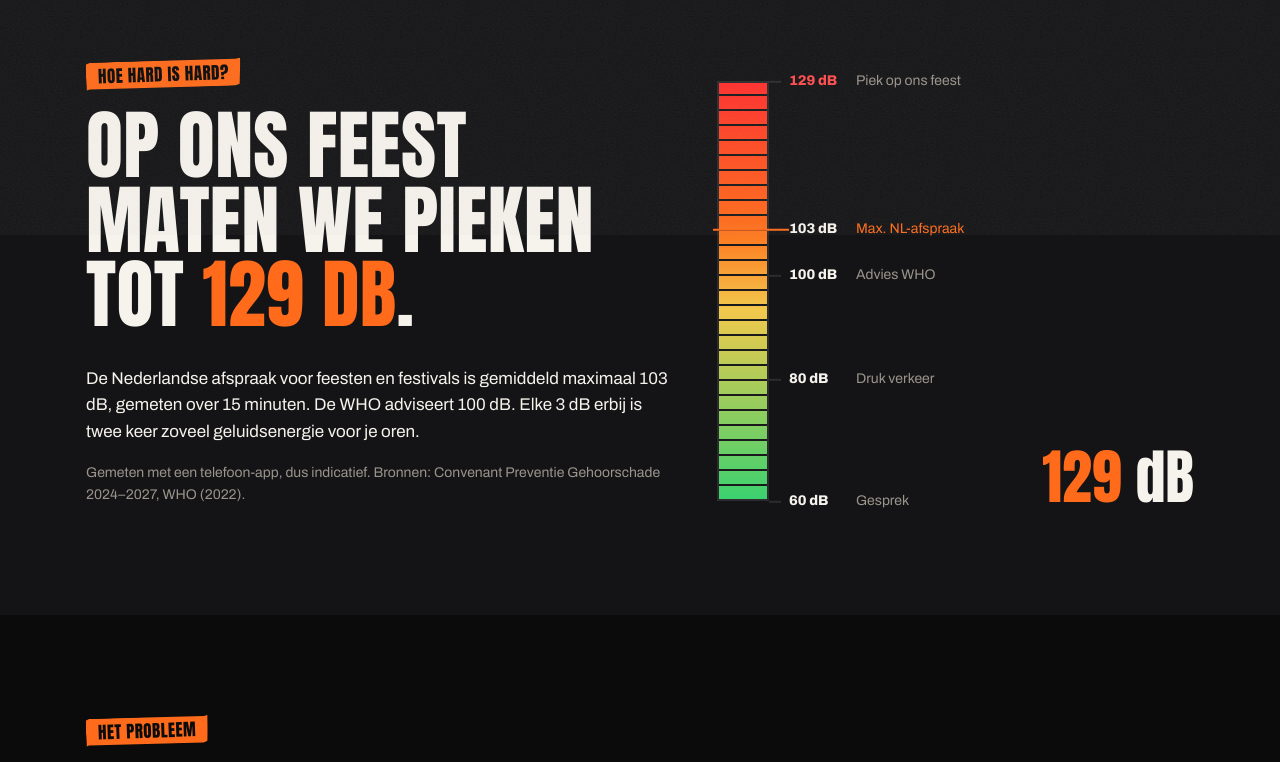
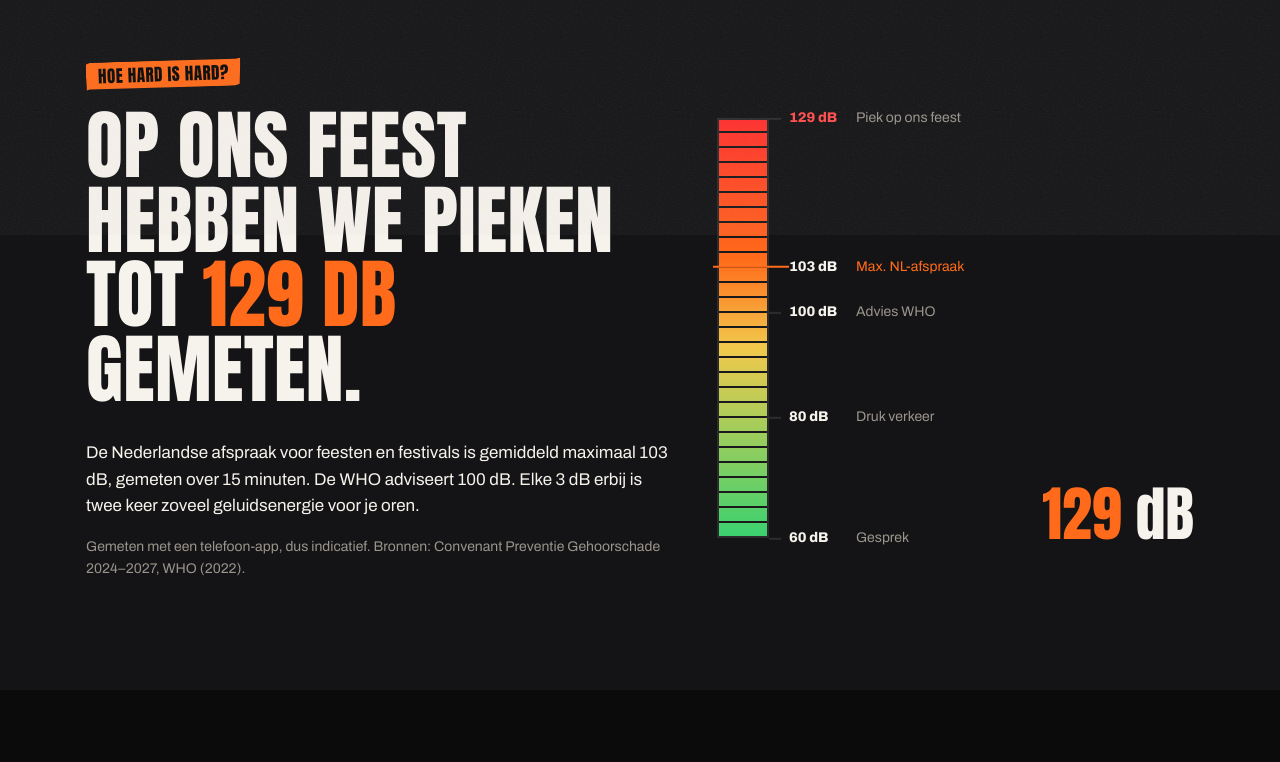
Before and after one commit to HoorMorgenOok/hoormorgenook.github.io, a plain HTML site: page index.html in a window 1280 px wide. Shown: the part 965-1727 px from the top of the page. Drawn offline with Linux system fonts and the light colour scheme; no server answers.

Commit message:
Add files via upload

```diff
--- a/index.html
+++ b/index.html
@@ -62,7 +62,7 @@
     <div class="wrap db-grid">
       <div class="db-tekst">
         <p class="kicker">Hoe hard is hard?</p>
-        <h2>Op ons feest maten we pieken tot <span class="oranje">129&nbsp;dB</span>.</h2>
+        <h2>Op ons feest hebben we pieken tot <span class="oranje">129&nbsp;dB</span> gemeten.</h2>
         <p>De Nederlandse afspraak voor feesten en festivals is gemiddeld maximaal 103 dB, gemeten over 15 minuten. De WHO adviseert 100 dB. Elke 3 dB erbij is twee keer zoveel geluidsenergie voor je oren.</p>
         <p class="klein">Gemeten met een telefoon-app, dus indicatief. Bronnen: Convenant Preventie Gehoorschade 2024–2027, WHO (2022).</p>
       </div>
```
